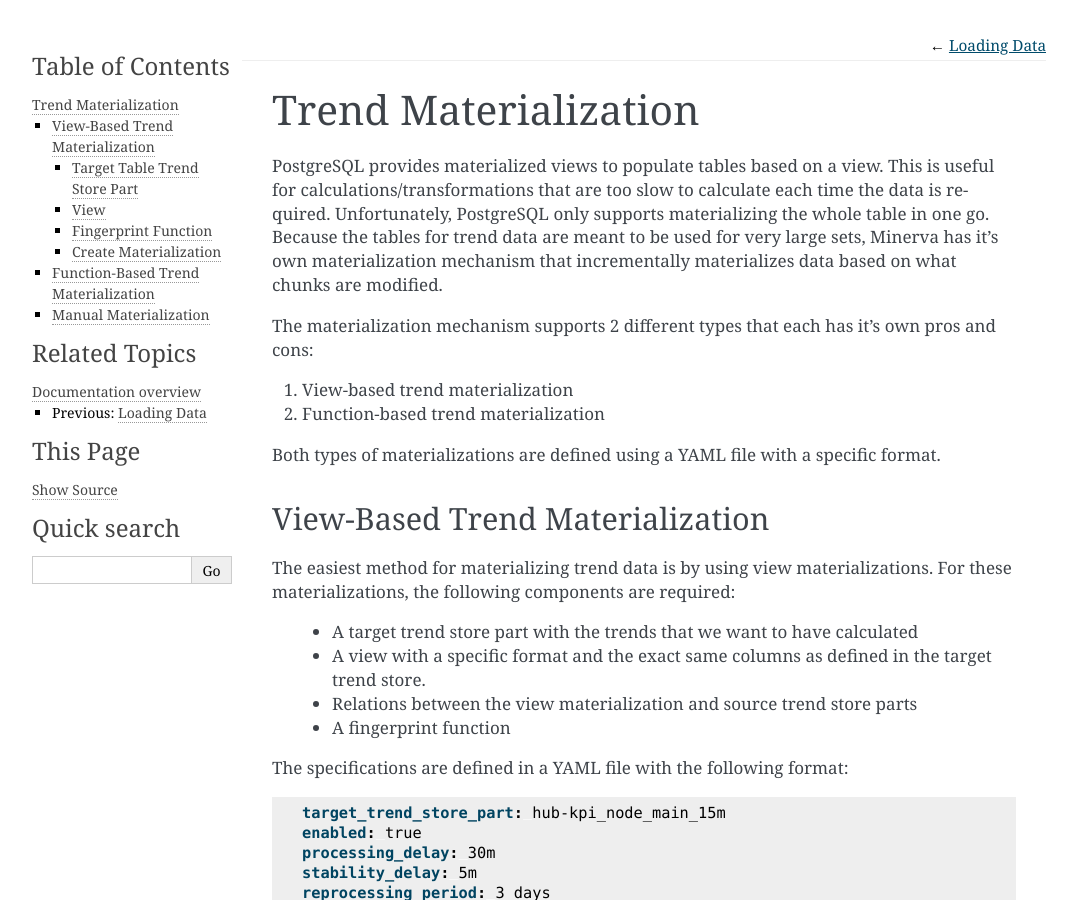
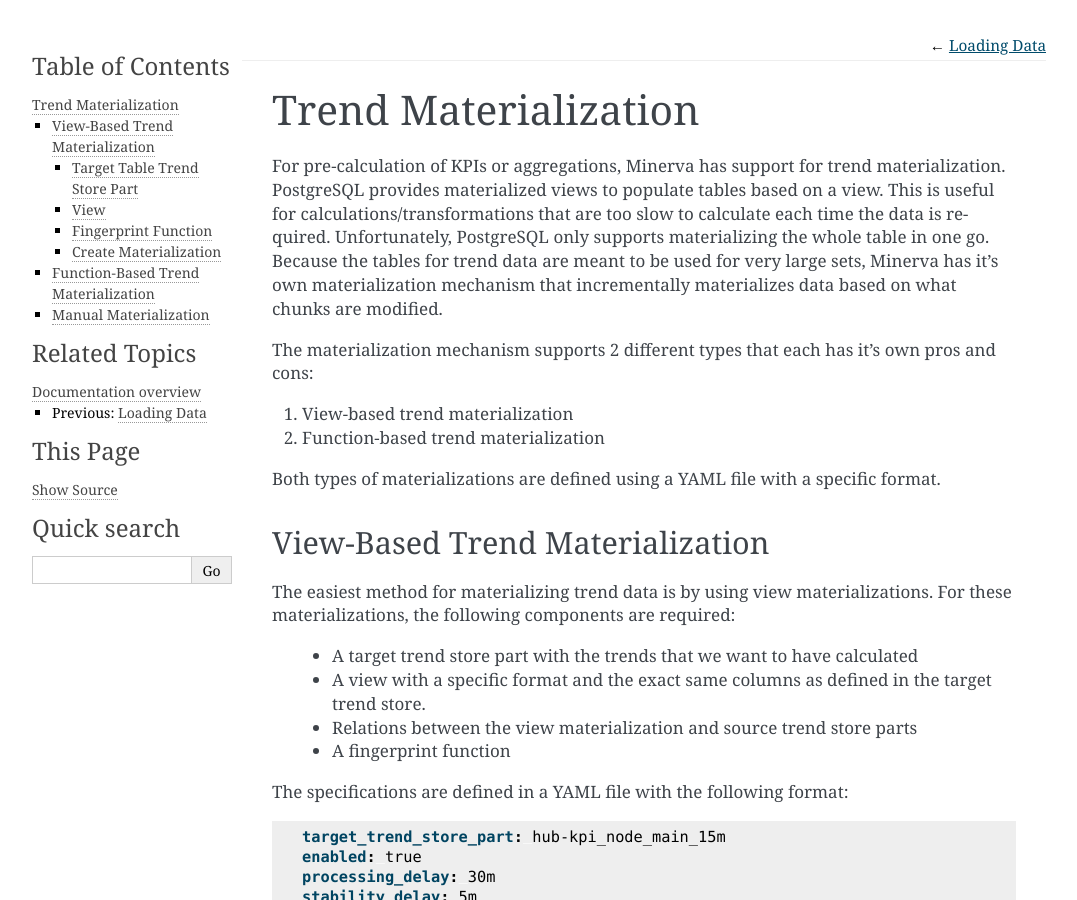
Before and after one commit to hendrikx-itc/minerva-book, a Sphinx documentation site: the page built from source/trend_materialization.rst, in a window 1280 px wide and 900 px high. Shown: the whole window, without its empty margins (106-1183 px from the left). Built offline with Sphinx 7.4.7, drawn with Linux system fonts in a browser that asks for light colours.

Commit message:
Clarify use of trend materializations

```diff
--- a/source/trend_materialization.rst
+++ b/source/trend_materialization.rst
@@ -1,12 +1,14 @@
 Trend Materialization
 =====================
 
-PostgreSQL provides materialized views to populate tables based on a view. This
-is useful for calculations/transformations that are too slow to calculate each
-time the data is required. Unfortunately, PostgreSQL only supports
-materializing the whole table in one go. Because the tables for trend data are
-meant to be used for very large sets, Minerva has it's own materialization
-mechanism that incrementally materializes data based on what chunks are modified.
+For pre-calculation of KPIs or aggregations, Minerva has support for trend
+materialization. PostgreSQL provides materialized views to populate tables
+based on a view. This is useful for calculations/transformations that are too
+slow to calculate each time the data is required. Unfortunately, PostgreSQL
+only supports materializing the whole table in one go. Because the tables for
+trend data are meant to be used for very large sets, Minerva has it's own
+materialization mechanism that incrementally materializes data based on what
+chunks are modified.
 
 The materialization mechanism supports 2 different types that each has it's own
 pros and cons:
```
